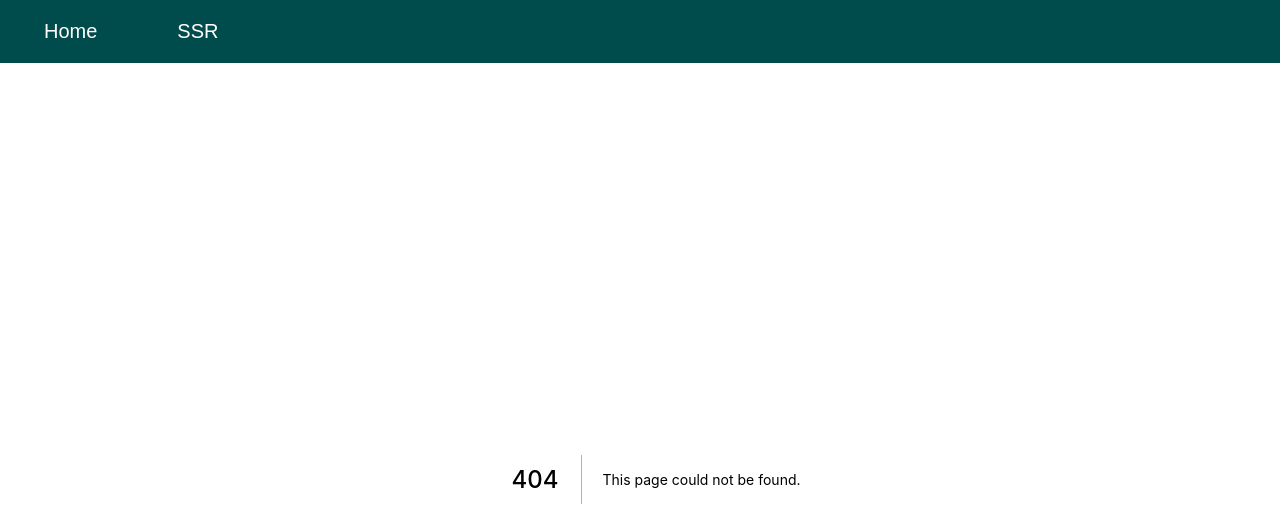
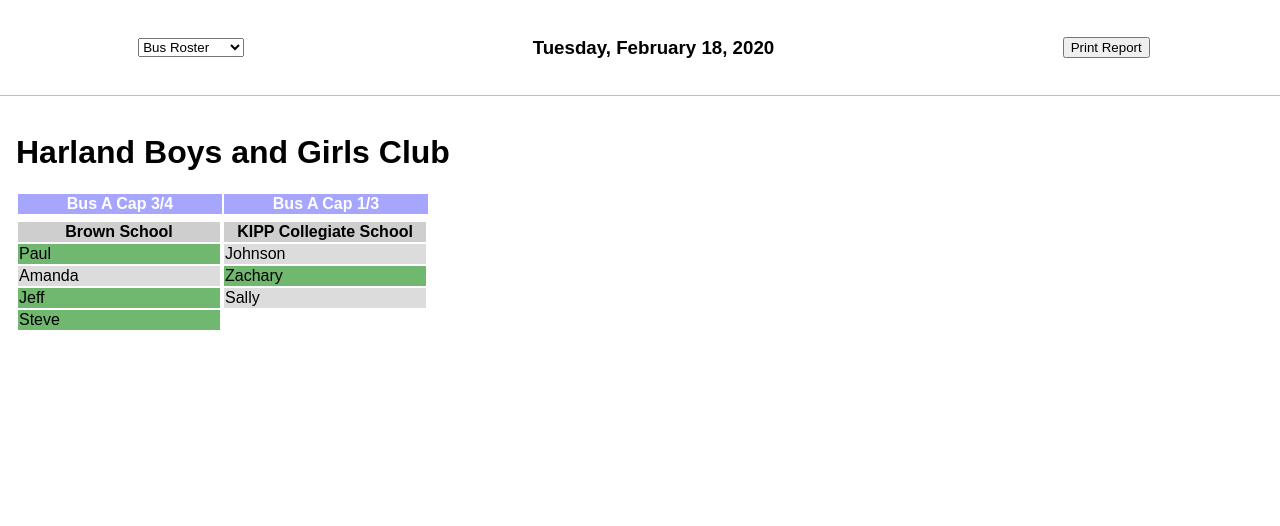
Before and after one commit to GTBitsOfGood/bgc-safety, a Next.js app: page /roster in a window 1280 px wide. Before the commit this address had no page. Shown: the top 526 px of the page. Built offline with nearby package versions, Linux system fonts and the light colour scheme.

Commit message:
Display daily bus attendance data to the club director  (#14)
* Initial hardcoded roster

* header component

* grayed out not checked in students

* Minor style changes

* dummy api call

* dummy api call

* Added capacity

Co-authored-by: adeeb897 <zamanadeeb789@gmail.com>

```diff
--- a/client/components/Header/Header.jsx
+++ b/client/components/Header/Header.jsx
@@ -1,16 +1,49 @@
 import React from "react";
-import Link from "next/link";
-import routes from "../../../utils/routes";
 import styles from "./Header.module.css";
 
-const Header = () => (
-  <div className={styles.root}>
-    {routes.map(({ name, link }) => (
-      <Link href={link}>
-        <div className={styles.route}>{name}</div>
-      </Link>
-    ))}
-  </div>
-);
+const Header = () => {
+  function getDate() {
+    const today = new Date();
+    const months = [
+      "January",
+      "February",
+      "March",
+      "April",
+      "May",
+      "June",
+      "July",
+      "August",
+      "September",
+      "October",
+      "November",
+      "December"
+    ];
+    const days = [
+      "Sunday",
+      "Monday",
+      "Tuesday",
+      "Wednesday",
+      "Thursday",
+      "Friday",
+      "Saturday"
+    ];
+    return `${days[today.getDay()]}, ${
+      months[today.getMonth()]
+    } ${today.getDate()}, ${today.getFullYear()}`;
+  }
+
+  return (
+    <div className={styles.root}>
+      <select id="dropdown">
+        <option value="roster">Bus Roster</option>
+        <option value="checkIn">Club Check In</option>
+      </select>
+      <h3 style={{ padding: "10px 20px", textAlign: "center" }}>{getDate()}</h3>
+      <button onClick="" type="submit">
+        Print Report
+      </button>
+    </div>
+  );
+};
 
 export default Header;
--- a/client/components/Header/Header.module.css
+++ b/client/components/Header/Header.module.css
@@ -1,22 +1,9 @@
 .root {
-    width: 100%;
-    display: flex;
-    flex-direction: row;
-    padding: 8px 4px;
-    background-color: #004b4b;
-    align-items: center;
+  width: 100%;
+  display: flex;
+  flex-direction: row;
+  justify-content: space-around;
+  padding: 8px 4px;
+  align-items: center;
+  border-bottom: 1px solid rgba(128, 128, 128, 0.5);
 }
-
-.route {
-    color: white;
-    padding: 12px 24px;
-    margin: 0 16px;
-    font-size: 20px;
-    cursor: pointer;
-    border-radius: 8px;
-    transition: 0.25s background-color;
-}
-
-.route:hover {
-    background-color: #002d2d;
-}
--- a/package.json
+++ b/package.json
@@ -47,7 +47,7 @@
     "eslint-plugin-react": "^7.18.0",
     "eslint-plugin-react-hooks": "^1.7.0",
     "husky": "^4.0.10",
-    "prettier": "1.19.1",
+    "prettier": "^1.19.1",
     "prettier-eslint": "^9.0.1"
   }
 }
--- /dev/null
+++ b/pages/roster.jsx
@@ -0,0 +1,87 @@
+import React from "react";
+// import fetch from "isomorphic-unfetch";
+import PropTypes from "prop-types";
+import styles from "./roster.module.css";
+
+function getNumberCheckedIn(school) {
+  let count = 0;
+  for (let i = 0; i < school.students.length; i += 1) {
+    count += school.students[i].checkedIn;
+  }
+  return ` ${count}/${school.students.length}`;
+}
+function Roster({ schools }) {
+  return (
+    <div id="main">
+      <h1>Harland Boys and Girls Club</h1>
+      <div className={styles.roster}>
+        <table className={styles.bustable}>
+          <tr className={styles.tr}>
+            {schools.map(school => (
+              <th className={styles.busth}>
+                Bus A Cap
+                {getNumberCheckedIn(school)}
+              </th>
+            ))}
+          </tr>
+        </table>
+        {schools.map(school => (
+          <table className={styles.table}>
+            <tr className={styles.tr}>
+              <th className={styles.th}>{school.name}</th>
+            </tr>
+            {school.students.map(student => (
+              <tr className={styles.tr}>
+                <td
+                  className={
+                    student.checkedIn ? styles.td : styles.tdNotCheckedIn
+                  }
+                >
+                  {student.name}
+                </td>
+              </tr>
+            ))}
+          </table>
+        ))}
+      </div>
+    </div>
+  );
+}
+
+// Declaring type of schools prop
+Roster.propTypes = {
+  schools: PropTypes.arrayOf(PropTypes.object)
+};
+
+// Setting default value for schools prop
+Roster.defaultProps = {
+  schools: null
+};
+
+// dummy api call
+Roster.getInitialProps = async () => {
+  // const res = await fetch("https://api.github.com/repos/zeit/next.js");
+  // const json = await res.json()
+  const data = [
+    {
+      name: "Brown School",
+      students: [
+        { name: "Paul", checkedIn: true },
+        { name: "Amanda", checkedIn: false },
+        { name: "Jeff", checkedIn: true },
+        { name: "Steve", checkedIn: true }
+      ]
+    },
+    {
+      name: "KIPP Collegiate School",
+      students: [
+        { name: "Johnson", checkedIn: false },
+        { name: "Zachary", checkedIn: true },
+        { name: "Sally", checkedIn: false }
+      ]
+    }
+  ];
+  return { schools: data };
+};
+
+export default Roster;
--- /dev/null
+++ b/pages/roster.module.css
@@ -0,0 +1,34 @@
+.table {
+  display: inline;
+  border-spacing: 2px;
+}
+
+.roster {
+  width: fit-content;
+}
+
+.th {
+  background-color: rgba(128, 128, 128, 0.39);
+  width: 200px;
+}
+
+.td {
+  background-color: rgba(0, 128, 0, 0.562);
+  width: fill;
+}
+
+.tdNotCheckedIn {
+  background-color: rgb(220, 220, 220);
+  width: fill;
+}
+
+.bustable {
+  border-spacing: 2px;
+  margin-bottom: 0.5vh;
+}
+
+.busth {
+  width: 202px;
+  background-color: rgba(0, 0, 255, 0.349);
+  color: white;
+}
--- a/utils/routes.js
+++ b/utils/routes.js
@@ -8,6 +8,10 @@ const routes = [
   {
     name: "SSR",
     link: urls.pages.ssr
+  },
+  {
+    name: "Roster",
+    link: urls.pages.roster
   }
 ];
 
--- a/utils/urls.js
+++ b/utils/urls.js
@@ -10,7 +10,8 @@ export default {
   dbName: "bgc-safety-dev",
   pages: {
     index: "/",
-    ssr: "/ssr"
+    ssr: "/ssr",
+    roster: "/roster"
   },
   api: {
     example: "/api/example",
```
